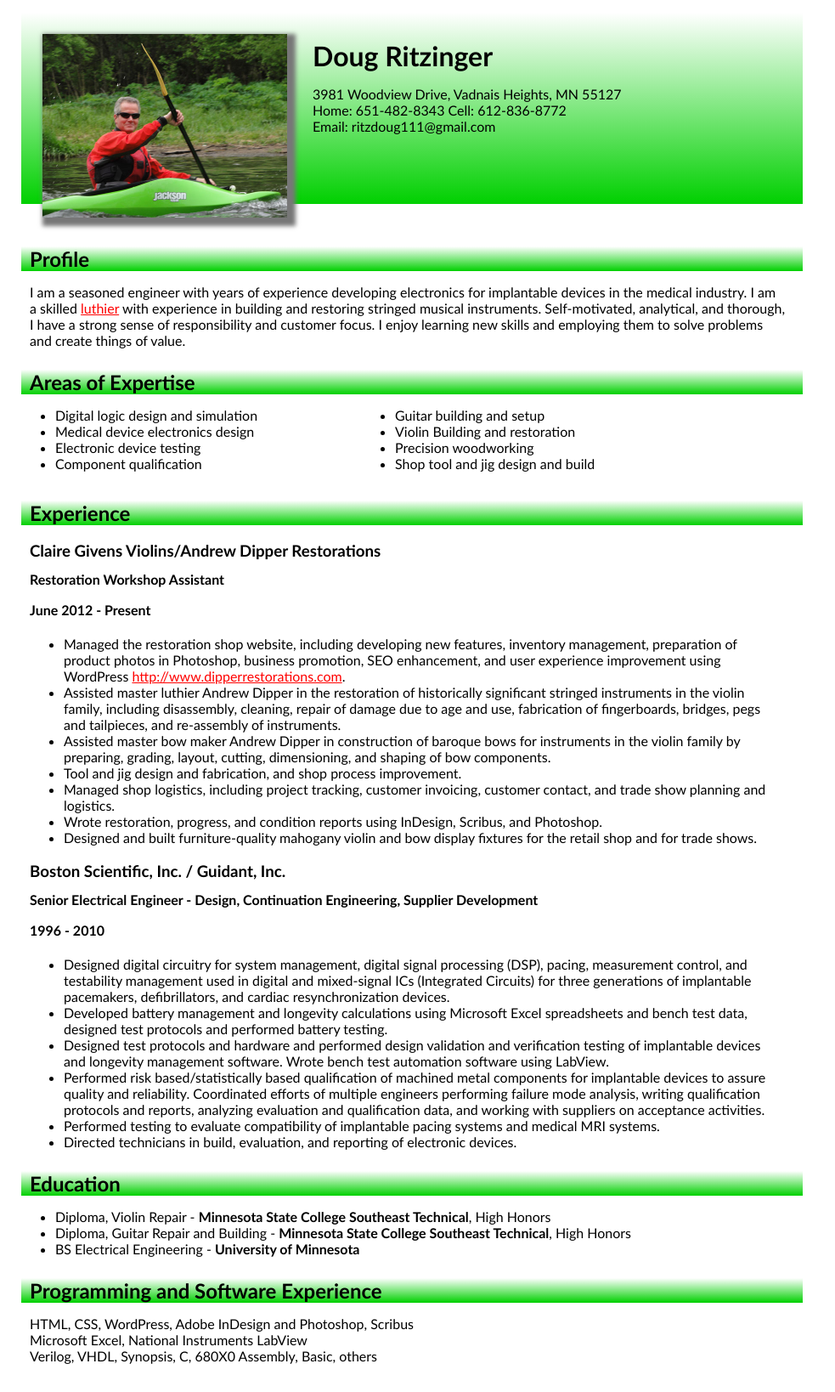
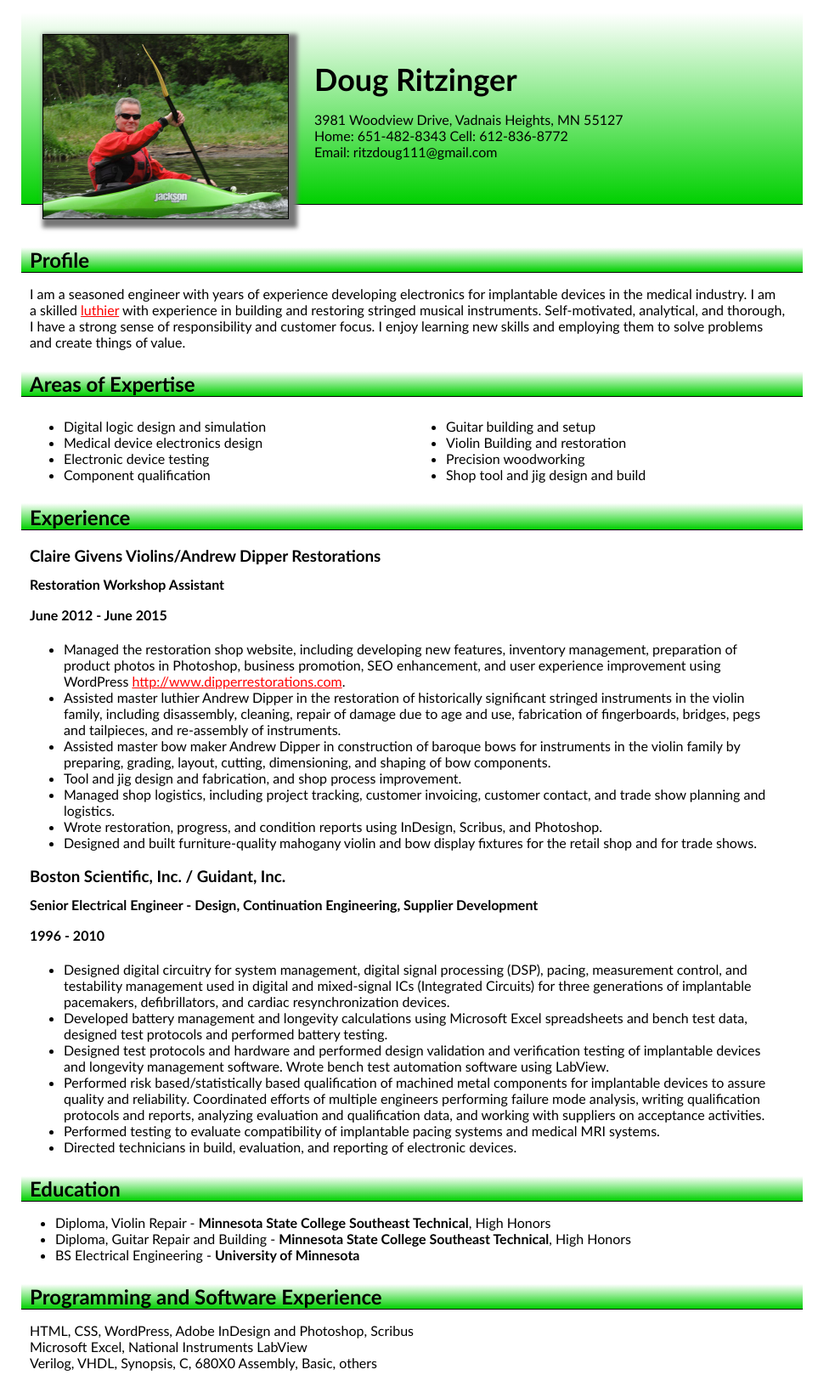
Before and after one commit to dougr1010/dougr1010.github.io, a plain HTML site: page index.htm in a window 1280 px wide. Shown: the whole page at 85% size, without its empty margins (0-983 px from the left). Drawn offline with Linux system fonts and the light colour scheme.

Commit message:
revised CGV end date and minor formatting, updated html and css to use new HTML5 and CSS3 features.

```diff
--- a/index.htm
+++ b/index.htm
@@ -7,8 +7,11 @@
   </head>
 
   <body>
-    <div class=contact-block>
-      <img class=grasshopper src="GrasshopperOnKinni.jpg">
+    <header>
+      <section class="contact-block">
+        <figure>
+          <img class=grasshopper src="GrasshopperOnKinni.jpg" alt="Doug and Grasshopper enjoy a paddle on the Kinnikinick">
+        </figure>
         <div class=contact-text>
           <h1>Doug Ritzinger</h1>
           <p>
@@ -17,17 +20,18 @@
             Email: ritzdoug111@gmail.com
           </p>
         </div>
-    </div><!--contact-block-->
+      </section><!--contact-block-->
 
-    <div class=blocks-left>
+      <section class=blocks-left>
         <h2 class=profile>Profile</h2>
         <p class=slight-right>
            I am a seasoned engineer with years of experience developing electronics for implantable devices in the medical industry. I am a skilled <a href="http://en.wikipedia.org/wiki/Luthier" target="blank">luthier</a> with experience in building and restoring stringed musical instruments. Self-motivated, analytical, and thorough, I have a strong sense of responsibility and customer focus. I enjoy learning new skills and employing them to solve problems and create things of value.
         </p>
-    </div>
+      </section>
+    </header>
 
 
-    <div class=blocks-left>
+    <section class=blocks-left>
       <h2>Areas of Expertise</h2>
       <div class=twocolumns-wrapper>
         <div class=twocolumns>
@@ -47,14 +51,14 @@
           </ul>
         </div>
       </div>
-    </div>
+    </section>
 
 
-    <div class=blocks-left>
+    <section class=blocks-left>
       <h2>Experience</h2>
         <h3>Claire Givens Violins/Andrew Dipper Restorations</h3>
         <h4>Restoration Workshop Assistant</h4>
-        <h4>June 2012 - Present</h4>
+        <h4>June 2012 - June 2015</h4>
 
       <div class=job-duties>
         <ul>
@@ -109,23 +113,23 @@
         </li>
      </ul>
     </div><!--job-duties-->
-  </div><!--experience-->
+  </section><!--experience-->
 
-    <div class=blocks-left>
+    <section class=blocks-left>
       <h2>Education</h2>
       <ul>
         <li>Diploma, Violin Repair - <b>Minnesota State College Southeast Technical</b>, High Honors</li>
         <li>Diploma, Guitar Repair and Building - <b>Minnesota State College Southeast Technical</b>, High Honors</li>
         <li>BS Electrical Engineering - <b>University of Minnesota</b></li>
       </ul>
-    </div><!--education-->
+    </section><!--education-->
 
-    <div class=blocks-left>
+    <section class=blocks-left>
       <h2>Programming and Software Experience</h2>
        <p class=slight-right>HTML, CSS, WordPress, Adobe InDesign and Photoshop, Scribus<br/>
           Microsoft Excel, National Instruments LabView<br/>
           Verilog, VHDL, Synopsis, C, 680X0 Assembly, Basic, others </p>
-    </div><!--other-experience-->
+    </section><!--other-experience-->
 
 
    </body>
--- a/stylesheet.css
+++ b/stylesheet.css
@@ -15,16 +15,24 @@ body {
   padding: 10px 10px 10px 10px;
   position: relative;
   background-color: #00ff00);
-  background-image: -webkit-linear-gradient(#ffffff,#00d000);
+  background: linear-gradient(to bottom, #ffffff,#00d000);
+  /*background-image: -webkit-linear-gradient(#ffffff,#00d000);*/
+  border-bottom: 1px solid black;
 }
 
+figure {
+  margin-top: 0px;
+  margin-left: 0px;
+}
 img.grasshopper {
   float: left;
   height: 216px;
   width: 288px;
   margin-left: 15px;
   margin-top: 15px;
-  -webkit-box-shadow: 5px 5px 5px 5px #777777;
+  border: 1px solid #000000;
+  box-shadow: 5px 5px 5px 5px #777777;
+  /*-webkit-box-shadow: 5px 5px 5px 5px #777777;*/
 }
 
 .contact-text {
@@ -37,6 +45,7 @@ h1 {
   font-weight: bold;
   text-align: left;
   margin-bottom: 0px;
+  font-size: 36px;
  }
 
 .blocks-left{
@@ -58,7 +67,9 @@ h2 {
   padding-right: 10px;
   width: 900px;
   background-color: #00ff00;
-  background-image: -webkit-linear-gradient(#ffffff,#00d000);
+  background: linear-gradient(to bottom, #ffffff,#00d000);
+  /*  background-image: -webkit-linear-gradient(#ffffff,#00d000);*/
+  border-bottom: 1px solid black;
 }
 
 h2.profile {
@@ -69,15 +80,28 @@ h2.profile {
   margin: 0px 0px 0px 10px;
 }
 
+a {
+  transition: all 0.5s ease-in-out;
+}
+
 a:link {
   color: red;
-}
-a:hover {
+  background-color: white;
   text-decoration: underline;
 }
+
+a:hover {
+  color: maroon;
+  background-color: #c0c0c0;
+  text-decoration: none;
+}
+
 a:visited {
-  color: maroon;
+  color: black;
+  background-color: #e0e0e0;
+  text-decoration: none;
 }
+
 
 .twocolumns-wrapper {
   height: 100px;
@@ -87,10 +111,10 @@ a:visited {
 }
 
 .twocolumns {
-  width: 400px;
+  width: 430px;
   float: left;
   margin: 0px;
-  padding: 0px;}
+  padding: 10px;}
 
 h3 {
   margin-left: 10px;
```
Lines whose indentation alone changed are shown as unchanged.
